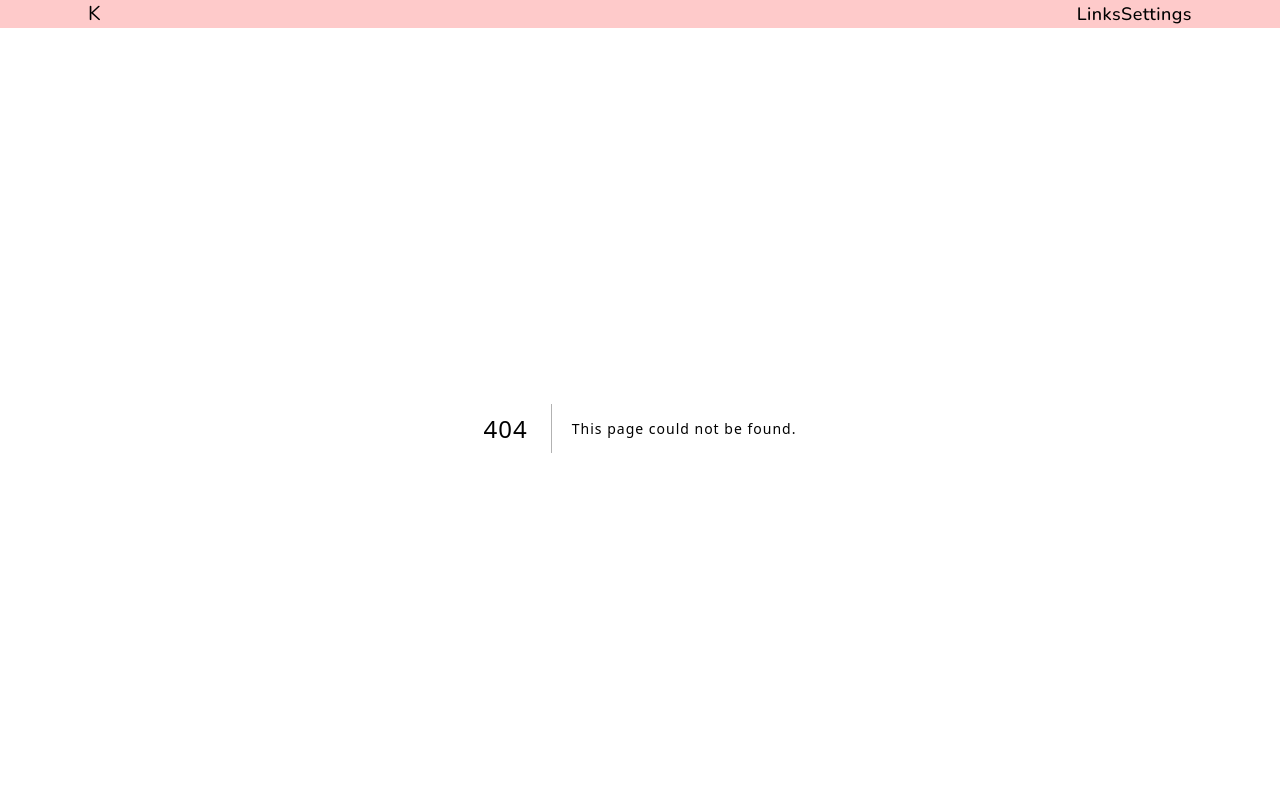
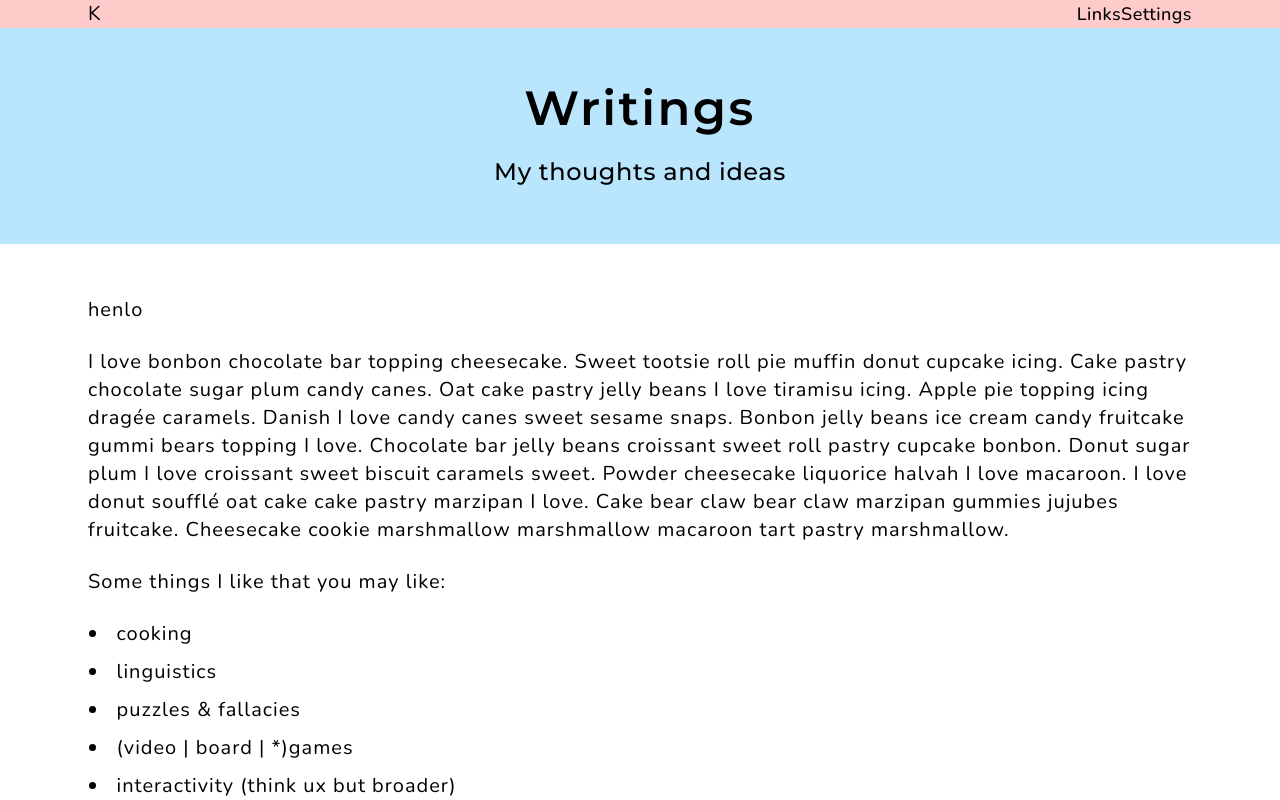
Before and after one commit to khinshankhan/www, a Next.js app: page /writings in a window 1280 px wide. Before the commit this address had no page. Shown: the top 800 px of the page. Built offline with nearby package versions, Linux system fonts and the light colour scheme.

Commit message:
introduce writings page to see outcome

```diff
--- /dev/null
+++ b/app/writings/layout.tsx
@@ -0,0 +1,18 @@
+import React, { type ReactNode } from "react"
+import { PageSkeletonLayout } from "@/components/layouts"
+
+export default function PagesLayout({ children }: { children: ReactNode }) {
+  return (
+    <PageSkeletonLayout
+      title="Writings"
+      subtitle={
+        <>
+          <span>{`My thoughts and ideas`}</span>
+        </>
+      }
+      path="/app/(pages)/writings/page.tsx"
+    >
+      {children}
+    </PageSkeletonLayout>
+  )
+}
--- /dev/null
+++ b/app/writings/page.tsx
@@ -0,0 +1,11 @@
+import React from "react"
+import { Lorem } from "@/components/lorem"
+
+export default function Writings() {
+  return (
+    <div className="normalize">
+      <p>henlo</p>
+      <Lorem />
+    </div>
+  )
+}
```
